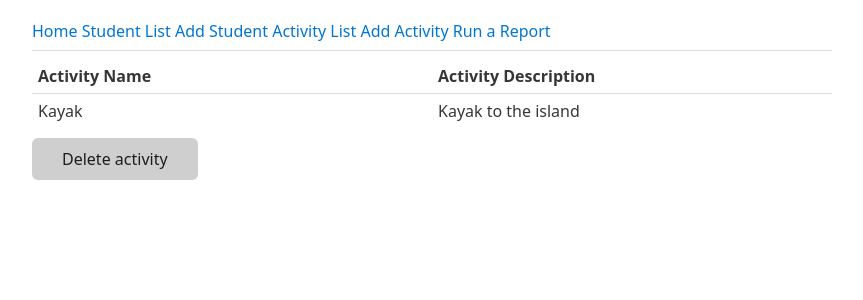
After one commit to KJTempas/summer_fun, a Django app: page /activity/3/ in a window 1280 px wide. The commit adds this page. Shown: the top 300 px of the page, without its empty margins (208-1071 px from the left). Run offline with Django 3.2, Linux system fonts and the light colour scheme; data comes from the database, SQL or seed files in the repository; parts of the project's set-up code (start-up, migrations or seed data) failed here and were passed over; some libraries are stand-ins or nearby versions.

Commit message:
add activity details page and delete option with js confirmation

```diff
--- a/summer_fun/models.py
+++ b/summer_fun/models.py
@@ -27,8 +27,11 @@ class Student(models.Model):
 
 
 class Schedule(models.Model):
+    #on_delete
+    #Cascade -means also deletes the object containing the Foreign key (so will delete any Schedule objects that include this activity)
+    #protect - prevents deletion of the referenced object (prevents deletion of schedules that use this activity)
     student = models.ForeignKey(Student, on_delete=models.CASCADE)
-    activity = models.ForeignKey(Activity, on_delete=models. PROTECT)
+    activity = models.ForeignKey(Activity, on_delete=models.PROTECT)
     session =  models.CharField(max_length=1)
     #add later
     #date_entered = models.DateField()
--- a/summer_fun/static/js/confirm_delete.js
+++ b/summer_fun/static/js/confirm_delete.js
@@ -5,9 +5,9 @@ deleteButtons.forEach(function(button){
   button.addEventListener('click', function(ev){
 
     // Show a confirm dialog
-    var okToDelete = confirm("Delete puzzle - are you sure?");
+    var okToDelete = confirm("Delete activity - are you sure? Students will no longer be able to select this activity, but if already signed up, it will remain on their schedule.");
 
-    // If user presses no, prevent the form submit
+    // If user presses no/cancel, prevent the form submit
     if (!okToDelete) {
       ev.preventDefault();  // Prevent the click event propagating
     }
--- /dev/null
+++ b/summer_fun/templates/summer_fun/activity_details.html
@@ -0,0 +1,39 @@
+{% extends 'summer_fun/base.html' %}
+{% load static %}
+{% block content %}
+
+
+
+<table class="table">
+    <thead>
+        <tr>
+            <th scope="col">Activity Name</th>
+            <th scope="col">Activity Description</th>
+        </tr>
+    </thead>
+    <tbody>
+        <tr>
+            <td >{{ activity.activity_name}}</td>
+            <td >{{ activity.activity_description }}</td>
+        </tr>
+        </tbody>
+    </table>
+
+<!--add delete button here-->
+<form action="{% url 'delete_activity' activity.pk %}" method="POST">
+    {% csrf_token %}
+    <button type='submit' class='delete'>Delete activity</button>
+</form>
+
+
+<script src="{% static 'js/confirm_delete.js' %}"></script>
+
+
+
+
+
+
+
+
+
+{% endblock %}
--- a/summer_fun/templates/summer_fun/activity_list.html
+++ b/summer_fun/templates/summer_fun/activity_list.html
@@ -33,7 +33,10 @@
             {% for activity in activities %}
             <div>
                 <tr>
-                    <td>{{ activity.activity_name }}</td>
+                    <span id="activity-name{{ activity.pk }}">
+                        <td><a href="{% url 'activity_details' activity_pk=activity.pk %}">{{ activity.activity_name }}</a>
+                    </td></span>
+
                     <td>{{ activity.activity_description }}</td>
 
                 </tr>
--- a/summer_fun/urls.py
+++ b/summer_fun/urls.py
@@ -10,8 +10,9 @@ urlpatterns = [
   # path('student/<int:student_pk>/delete', views.delete_student, name='delete_student'),
     path('add_activity', views.add_activity, name='add_activity'),
     path('activity_list', views.activity_list, name='activity_list'),
-    #path('student/<int:student_pk>/', views.select_classes, name='select_classes'),
     path('run_report', views.run_report, name='run_report'),
     path('student/<int:student_pk>/edit', views.edit_schedule, name='edit_schedule'),
+    path('activity/<int:activity_pk>/', views.activity_details, name='activity_details'),
+    path('activity/<int:activity_pk>/delete', views.delete_activity, name='delete_activity')
 
 ]
--- a/summer_fun/views.py
+++ b/summer_fun/views.py
@@ -78,6 +78,13 @@ def student_details(request, student_pk):
             schedule_form = ScheduleForm
             return render(request, 'summer_fun/student_details.html', { 'student': student, 'schedule_form': schedule_form, "sessions": range(1,4)})
 
+def activity_details(request, activity_pk):
+    activity =  get_object_or_404(Activity, pk=activity_pk)
+    return render(request, 'summer_fun/activity_details.html', {'activity': activity})
+
+
+
+
 
 def edit_schedule(request, student_pk):
     student =  get_object_or_404(Student, pk=student_pk)
@@ -128,6 +135,11 @@ def activity_list(request):
         activities = Activity.objects.all()
     return render(request, 'summer_fun/activity_list.html', {'activities': activities, 'search_form':search_form })
 
+def delete_activity(request, activity_pk):
+    activity = get_object_or_404(Activity, pk=activity_pk)
+    activity.delete()
+    return redirect('activity_list')
+
 
 def run_report(request):
     if request.method =='POST':
```
Also changed, not shown: summer_fun/templates/summer_fun/student_details.html (+0 -28 lines).
